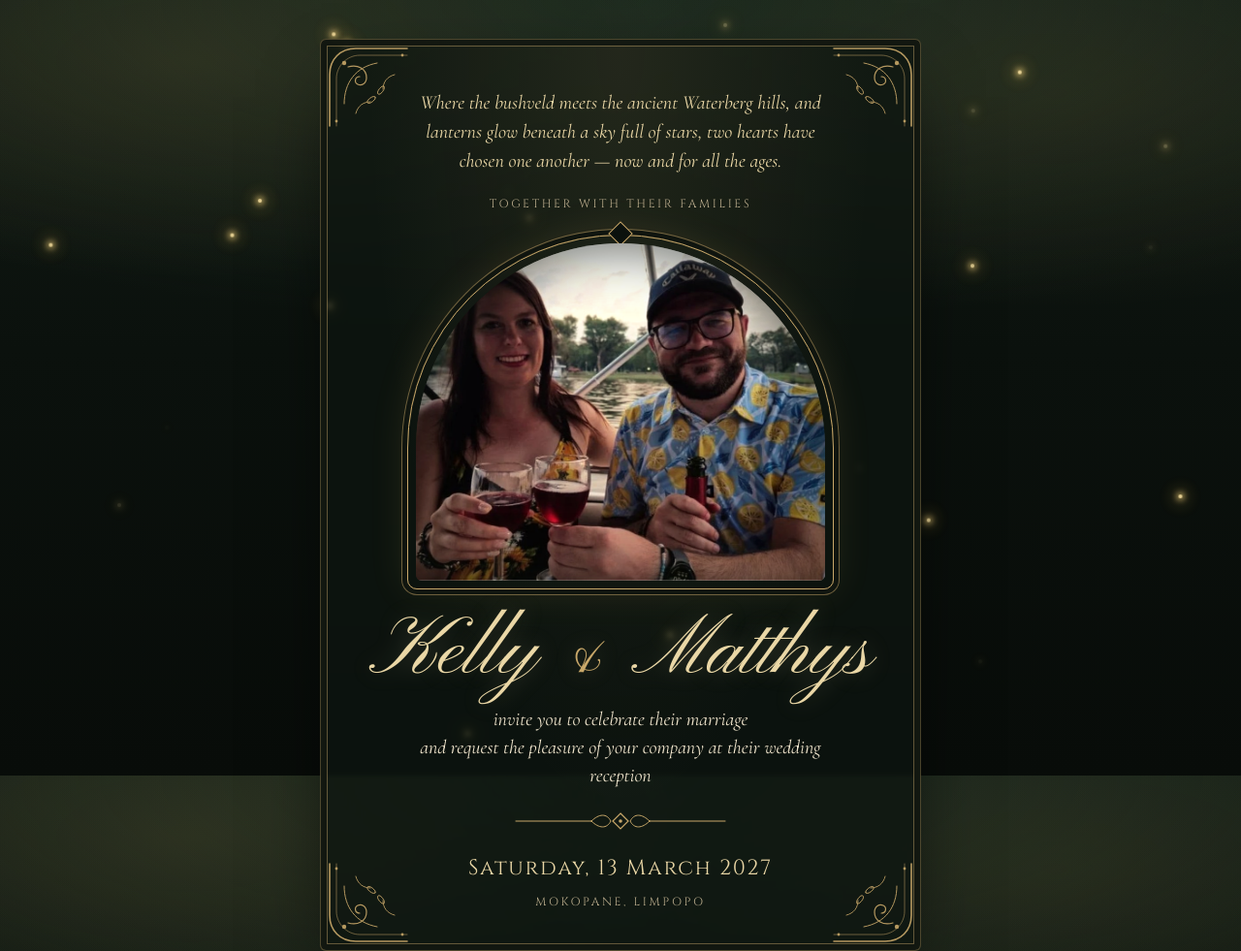
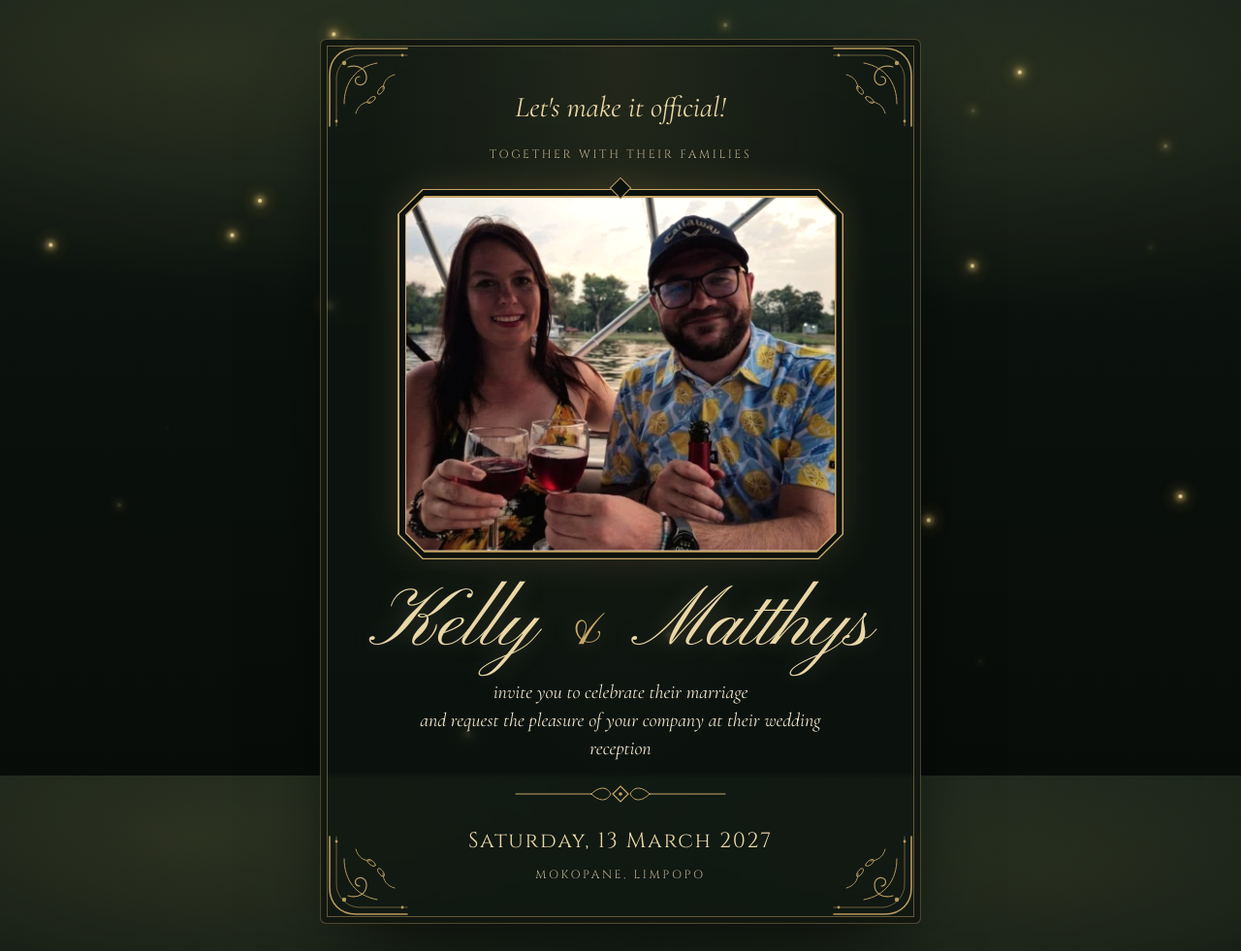
Before and after one commit to Kellz2812/van-tonder-wedding-2027, a plain HTML site: page index.html in a window 1280 px wide. Shown: the top 981 px of the page at 97% size. Drawn offline with nearby package versions, Linux system fonts and the light colour scheme.

Commit message:
a few small visual tweaks

```diff
--- a/config.js
+++ b/config.js
@@ -1,7 +1,7 @@
 window.WEDDING = {
   // --- The couple & the day -------------------------------------------
   couple:        "Kelly & Matthys",
-  verse:         "Where the bushveld meets the ancient Waterberg hills, and lanterns glow beneath a sky full of stars, two hearts have chosen one another — now and for all the ages.",
+  verse:         "Let's make it official!",
   date:          "2027-03-13",            // YYYY-MM-DD
   dateDisplay:   "Saturday, 13 March 2027",
   ceremonyTime:  "16:00",
--- a/index.html
+++ b/index.html
@@ -41,7 +41,7 @@
     <svg class="corner br" viewBox="0 0 86 86" fill="none" stroke="currentColor" stroke-linecap="round"><use href="#flourish"/></svg>
     <p class="verse" id="verse"></p>
     <div class="eyebrow">Together with their families</div>
-    <figure class="portrait"><span class="gem"></span><img src="couple.jpg" alt="Kelly and Matthys" width="1100" height="767"></figure>
+    <figure class="portrait"><span class="gem"></span><div class="pf"><div class="pf-gap"><div class="pf"><img src="couple.jpg" alt="Kelly and Matthys" width="1100" height="767"></div></div></div></figure>
     <h1 id="couple"></h1>
     <p class="invite-text">invite you to celebrate their marriage<br>and request the pleasure of your company at their wedding reception</p>
     <svg class="ornament" viewBox="0 0 220 24" fill="none" stroke="currentColor" stroke-linecap="round" aria-hidden="true">
--- a/theme-fantasy.css
+++ b/theme-fantasy.css
@@ -86,30 +86,33 @@ main, .hero, footer { position: relative; z-index: 1; }
 .corner.br { bottom: 6px; right: 6px; transform: scale(-1, -1); }
 
 .verse {
-  font-family: var(--serif); font-style: italic; font-size: 20px; line-height: 1.5;
+  font-family: var(--serif); font-style: italic; font-size: 30px; line-height: 1.3;
   color: var(--gold-light); max-width: 440px; margin: 4px auto 20px;
 }
 .eyebrow { font-family: var(--display); letter-spacing: .22em; font-size: 12px; color: var(--muted); }
 
 .portrait {
-  position: relative; margin: 22px auto 18px; width: min(100%, 440px);
-  padding: 8px;
-  border: 1.5px solid var(--gold);
-  border-radius: 220px 220px 10px 10px;
-  box-shadow: 0 0 0 5px rgba(11, 17, 13, .95), 0 0 0 6px rgba(201, 168, 106, .5), 0 0 40px rgba(255, 200, 110, .12);
+  --n: 26px;
+  position: relative; margin: 26px auto 20px; width: min(100%, 460px);
+  filter: drop-shadow(0 0 18px rgba(255, 200, 110, .14));
 }
+.portrait .pf {
+  padding: 1.5px; background: var(--gold);
+  clip-path: polygon(var(--n) 0, calc(100% - var(--n)) 0, 100% var(--n), 100% calc(100% - var(--n)), calc(100% - var(--n)) 100%, var(--n) 100%, 0 calc(100% - var(--n)), 0 var(--n));
+}
+.portrait .pf-gap { padding: 6px; background: var(--bg); --n: 25px;
+  clip-path: polygon(var(--n) 0, calc(100% - var(--n)) 0, 100% var(--n), 100% calc(100% - var(--n)), calc(100% - var(--n)) 100%, var(--n) 100%, 0 calc(100% - var(--n)), 0 var(--n));
+}
+.portrait .pf-gap .pf { --n: 20px; }
 .portrait img {
+  --n: 19px;
   display: block; width: 100%; height: auto; aspect-ratio: 4 / 3.3; object-fit: cover; object-position: 50% 30%;
-  border-radius: 212px 212px 6px 6px;
   filter: saturate(.9) contrast(1.04) sepia(.12);
-}
-.portrait::after {           /* soft vignette */
-  content: ""; position: absolute; inset: 8px; border-radius: 212px 212px 6px 6px; pointer-events: none;
-  box-shadow: inset 0 0 50px 10px rgba(8, 12, 9, .55);
+  clip-path: polygon(var(--n) 0, calc(100% - var(--n)) 0, 100% var(--n), 100% calc(100% - var(--n)), calc(100% - var(--n)) 100%, var(--n) 100%, 0 calc(100% - var(--n)), 0 var(--n));
 }
 .portrait .gem {
-  position: absolute; left: 50%; top: -11px; transform: translateX(-50%) rotate(45deg);
-  width: 18px; height: 18px; background: var(--bg); border: 1.5px solid var(--gold);
+  position: absolute; left: 50%; top: -9px; transform: translateX(-50%) rotate(45deg); z-index: 2;
+  width: 16px; height: 16px; background: var(--bg); border: 1.5px solid var(--gold);
 }
 
 .hero h1 {
@@ -176,6 +179,7 @@ footer { color: var(--muted); font-size: 16px; }
 @media (max-width: 480px) {
   .invite { padding: 58px 18px 40px; }
   .corner { width: 60px; height: 60px; }
-  .verse, .invite-text { font-size: 18px; }
+  .invite-text { font-size: 18px; }
+  .verse { font-size: 26px; }
   .card { padding: 30px 16px; }
 }
```
